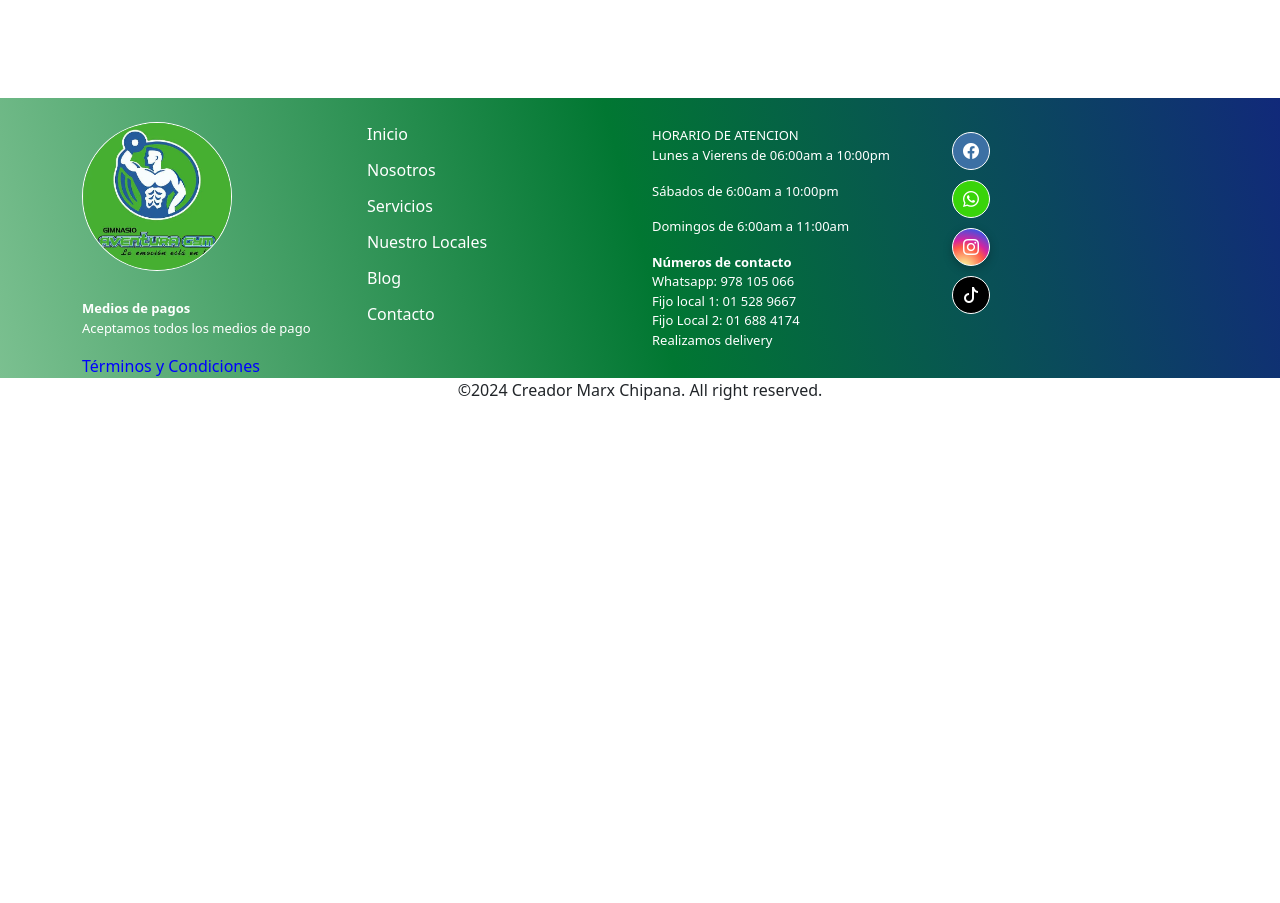
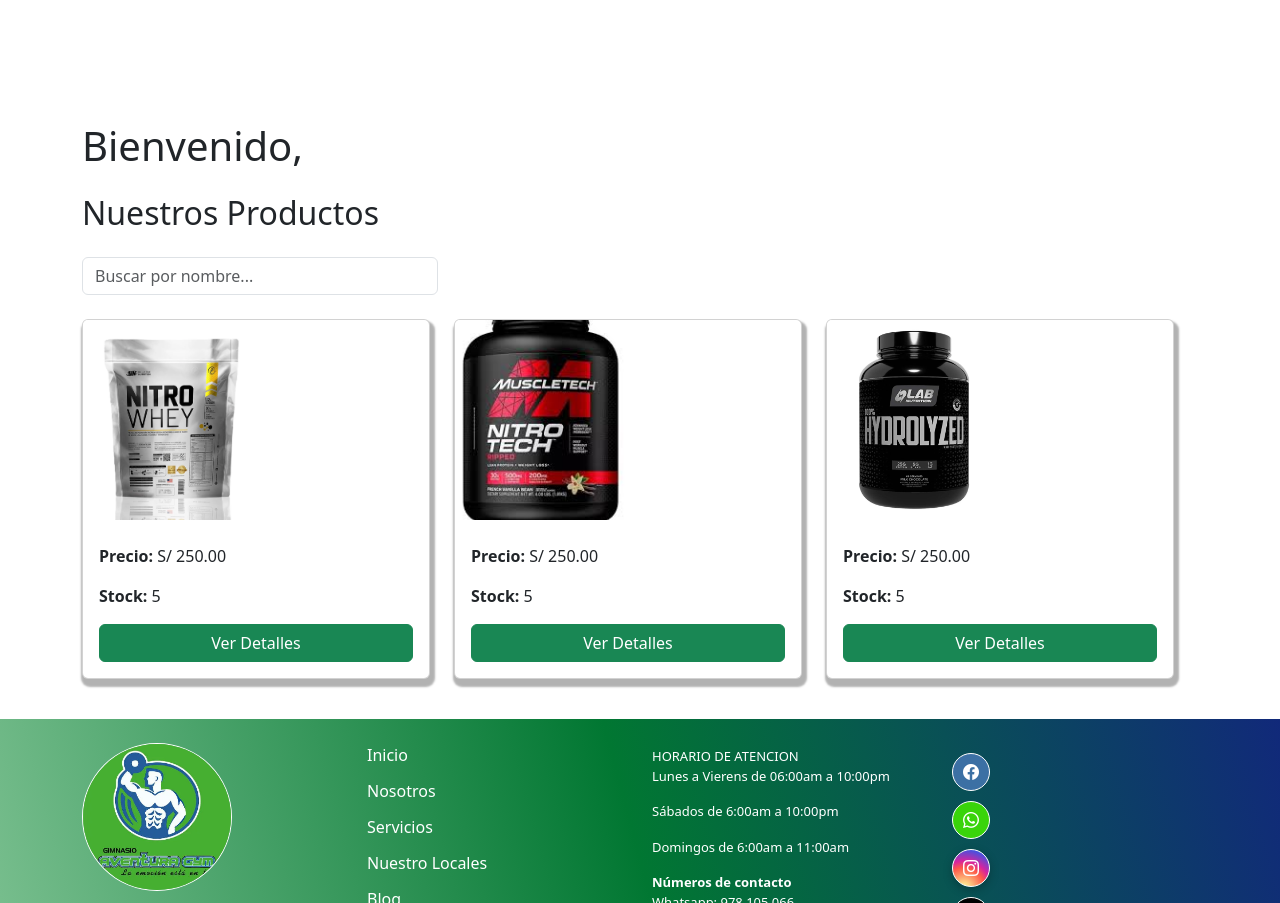
Before and after one commit to MarxAlonso/AventuraGym-React, a React (Vite) app: page /comprar in a window 1280 px wide. Shown: the part 692-1595 px from the top of the page. Before the commit the page ends 1110 px from the top, so only its background shows below. Built offline with nearby package versions, Linux system fonts and the light colour scheme.

Commit message:
Agregando apartado compras2 | productos en venta

```diff
--- a/src/common/Comprar/Comprar.css
+++ b/src/common/Comprar/Comprar.css
@@ -219,3 +219,27 @@
     flex-direction: row;
   }
 }
+.card-custom {
+  height: 420px;
+  /* Ajusta según tus necesidades */
+  display: flex;
+  flex-direction: column;
+  transition: transform 0.3s ease;
+}
+
+.card-custom img {
+  max-width: 50%;
+  height: 200px;
+  object-fit: cover;
+}
+
+.card-custom:hover {
+  transform: scale(1.05);
+}
+
+.card-body-custom {
+  flex: 1;
+  display: flex;
+  flex-direction: column;
+  justify-content: space-between;
+}
--- a/src/common/Comprar/Comprar.tsx
+++ b/src/common/Comprar/Comprar.tsx
@@ -71,3 +71,87 @@
     </>
   );
 };
+
+export const Comprar2 = () => {
+  return (
+    <main className="container">
+      <br />
+      <h1 className="mb-4">Bienvenido,</h1>
+      <h2 className="mb-4">Nuestros Productos</h2>
+      <div className="row justify-content-between align-items-center mb-3">
+        <div className="col-md-4">
+          <input
+            type="text"
+            id="filterInput"
+            className="form-control mb-4"
+            placeholder="Buscar por nombre..."
+          />
+        </div>
+        <div className="row" id="productCards">
+          <div className="col-md-4">
+            <div
+              className="card mb-4 card-custom"
+              style={{ boxShadow: "2px 5px 2px 3px rgba(0, 0, 0, 0.3)" }}
+            >
+              <img src="/src/assets/img/productos/nitrowhey.webp" className="card-img-top" alt="" />
+              <div className="card-body card-body-custom">
+                <h3 style={{ fontSize: 20 }} className="card-title" />
+                <p className="card-text">
+                  <strong>Precio:</strong> S/ 250.00
+                </p>
+                <p className="card-text">
+                  <strong>Stock:</strong> 5
+                </p>
+                <a href="" className="btn btn-success mt-auto">
+                  Ver Detalles
+                </a>
+              </div>
+            </div>
+          </div>
+
+          <div className="col-md-4">
+            <div
+              className="card mb-4 card-custom"
+              style={{ boxShadow: "2px 5px 2px 3px rgba(0, 0, 0, 0.3)" }}
+            >
+              <img src="/src/assets/img/productos/proteinanitro.jpeg" className="card-img-top" alt="" />
+              <div className="card-body card-body-custom">
+                <h3 style={{ fontSize: 20 }} className="card-title" />
+                <p className="card-text">
+                  <strong>Precio:</strong> S/ 250.00
+                </p>
+                <p className="card-text">
+                  <strong>Stock:</strong> 5
+                </p>
+                <a href="" className="btn btn-success mt-auto">
+                  Ver Detalles
+                </a>
+              </div>
+            </div>
+          </div>
+
+          <div className="col-md-4">
+            <div
+              className="card mb-4 card-custom"
+              style={{ boxShadow: "2px 5px 2px 3px rgba(0, 0, 0, 0.3)" }}
+            >
+              <img src="/src/assets/img/productos/hidrolyzed.webp" className="card-img-top" alt="" />
+              <div className="card-body card-body-custom">
+                <h3 style={{ fontSize: 20 }} className="card-title" />
+                <p className="card-text">
+                  <strong>Precio:</strong> S/ 250.00
+                </p>
+                <p className="card-text">
+                  <strong>Stock:</strong> 5
+                </p>
+                <a href="" className="btn btn-success mt-auto">
+                  Ver Detalles
+                </a>
+              </div>
+            </div>
+          </div>
+        </div>
+      </div>
+    </main>
+  );
+};
--- a/src/pages/ComprarPage/ComprarPage.tsx
+++ b/src/pages/ComprarPage/ComprarPage.tsx
@@ -1,11 +1,12 @@
 import { Footer } from "../../common/Footer/Footer";
-import { Comprar } from "../../common/Comprar/Comprar";
+import { Comprar, Comprar2 } from "../../common/Comprar/Comprar";
 import { Header } from "../../common/Header/Header";
 export const ComprarPage = () => {
   return (
     <>
       <Header />
       <Comprar />
+      <Comprar2 />
       <Footer />
     </>
   );
```
